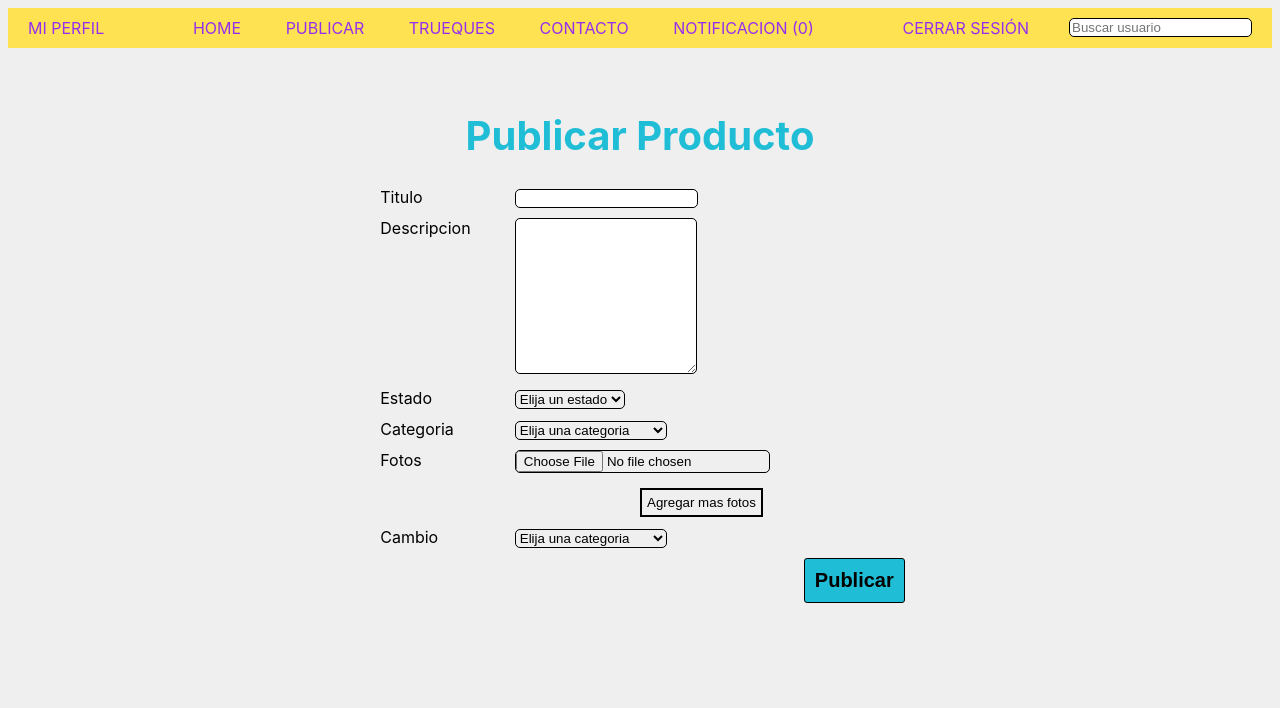
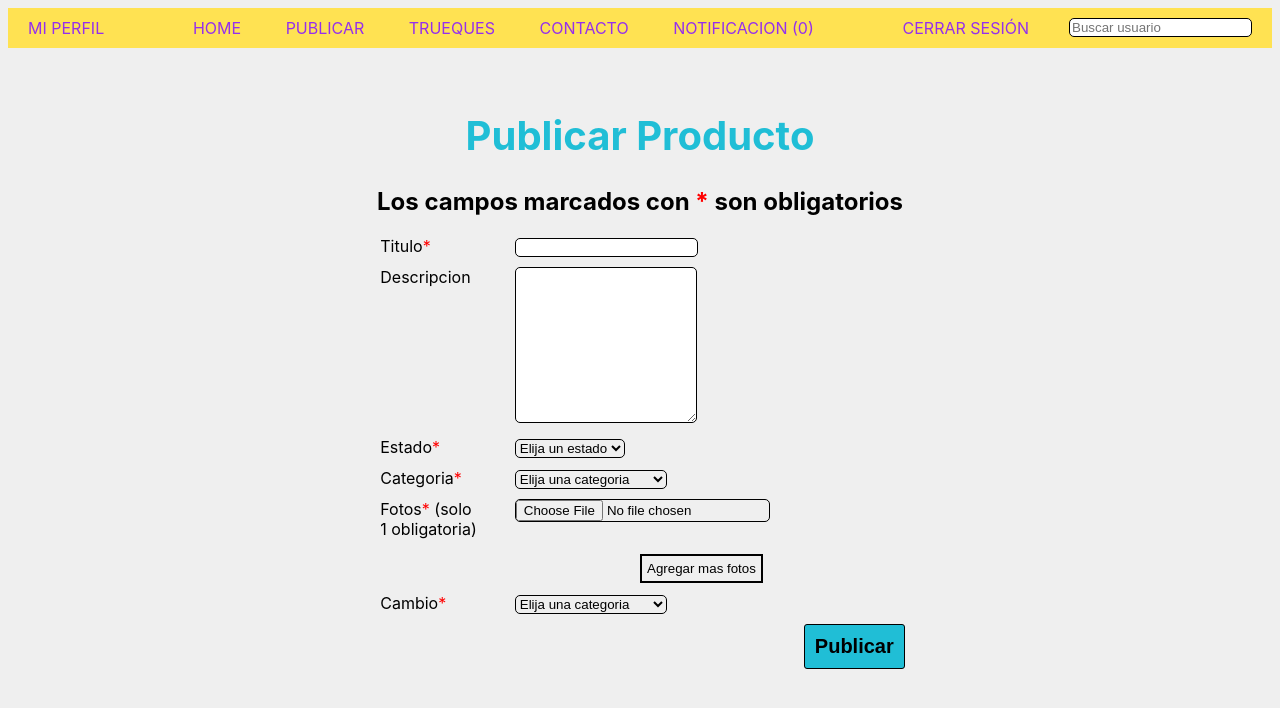
Before and after one commit to DCC-CC4401/2021-1-Grupo-12, a Django app: page /publicar/ in a window 1280 px wide. Shown: the top 708 px of the page. Run offline with Django 3.2, Linux system fonts and the light colour scheme; a user stored in the database is signed in; data comes from the database, SQL or seed files in the repository.

Commit message:
Se agrega información en publicar
Ahora en el formulario se muestra explicitamente que campos son y no obligatorios

```diff
--- a/truequeapp/templates/truequeapp/publicar.html
+++ b/truequeapp/templates/truequeapp/publicar.html
@@ -15,13 +15,17 @@
         <h1>Publicar Producto</h1>
         {% if user.is_authenticated %}
 
+        <div style="text-align: center;">
+            <h2>Los campos marcados con <span style="color: red;">*</span> son obligatorios</h2>
+        </div>
+
         <div id="formulario">
 
             <form action="/publicar/" method="POST" enctype="multipart/form-data"> {% csrf_token %}
 
                 <div id="titulo-div" class="form-div">
                     <div class="left-col">
-                        <label for="titulo">Titulo</label>
+                        <label for="titulo">Titulo<span style="color: red;">*</span></label>
                     </div>
                     <div class="right-col">
                         <input id="titulo" name="titulo" type="text" maxlength="200" required>
@@ -39,7 +43,7 @@
 
                 <div id="estado-div" class="form-div">
                     <div class="left-col">
-                        <label for="estado">Estado</label>
+                        <label for="estado">Estado<span style="color: red;">*</span></label>
                     </div>
                     <div class="right-col">
                         <select id="estado" name="estado" required>
@@ -53,7 +57,7 @@
 
                 <div id="categoria-div" class="form-div">
                     <div class="left-col">
-                        <label for="categoria">Categoria</label>
+                        <label for="categoria">Categoria<span style="color: red;">*</span></label>
                     </div>
                     <div class="right-col">
                         <select id="categoria" name="categoria" required>
@@ -67,7 +71,7 @@
 
                 <div id="fotos-div" class="form-div">
                     <div class="left-col">
-                        <label for="fotos">Fotos</label>
+                        <label for="fotos">Fotos<span style="color: red;">*</span> (solo 1 obligatoria)</label>
                     </div>
                     <div id="input-fotos" class="right-col">
                         <input id="foto_1" name="foto_1" type="file" required>
@@ -80,7 +84,7 @@
 
                 <div id="cambio-div" class="form-div">
                     <div class="left-col">
-                        <label for="cambio">Cambio</label>
+                        <label for="cambio">Cambio<span style="color: red;">*</span></label>
                     </div>
                     <div class="right-col">
                         <select id="cambio" name="cambio" required>
```
